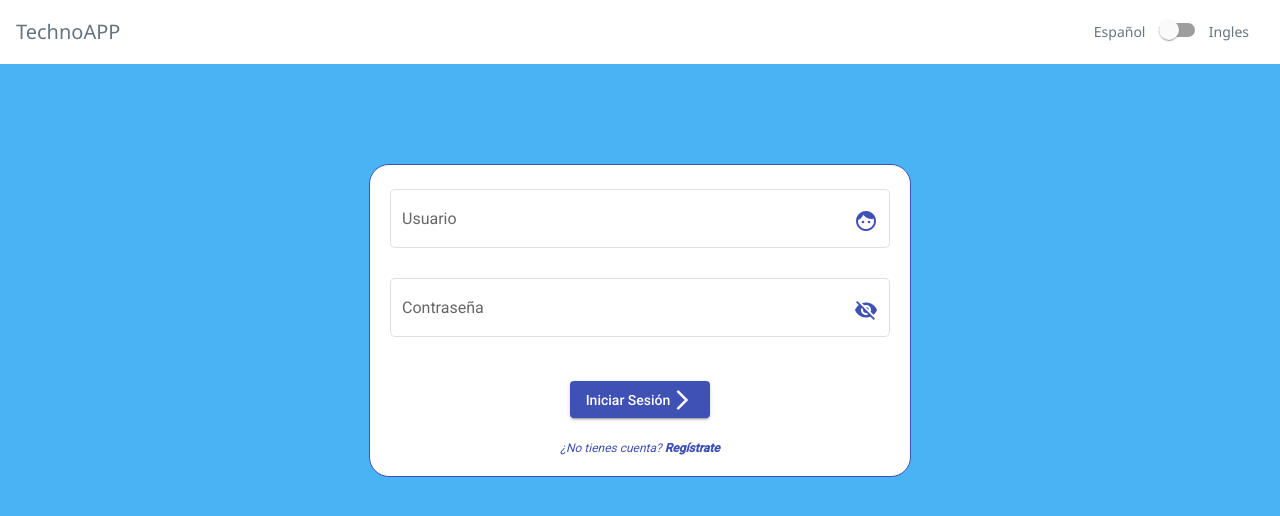
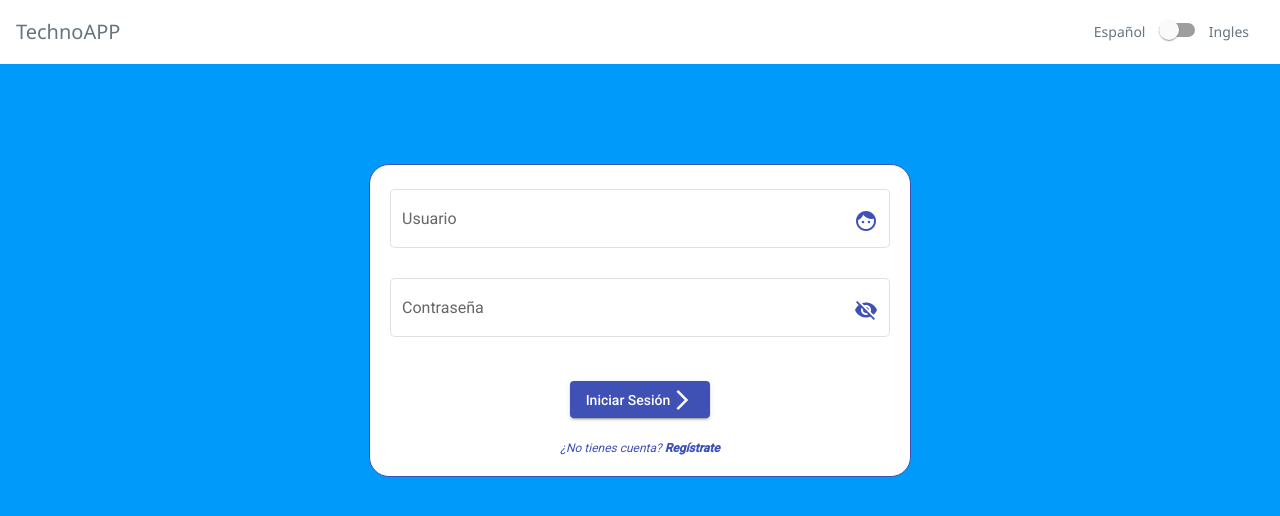
Before and after one commit to EdFBaronG18/TechnoApp-Frontend, an Angular app: page /login in a window 1280 px wide. Shown: the top 516 px of the page. Built offline with nearby package versions, Linux system fonts and the light colour scheme.

Commit message:
Blue color anywhere :3

```diff
--- a/src/app/artist-insert/artist-insert.component.html
+++ b/src/app/artist-insert/artist-insert.component.html
@@ -51,7 +51,7 @@
 
       <br />
       <br />
-      <button mat-raised-button style="background-color: cadetblue; float: left;" (click)="goBack()">
+      <button mat-raised-button style="background-color: rgb(194, 233, 235); float: left;" (click)="goBack()">
         <mat-label>Regresar</mat-label>
       </button>
 
--- a/src/app/artist-list/artist-list.component.css
+++ b/src/app/artist-list/artist-list.component.css
@@ -1,4 +1,4 @@
 .alejar {
     padding-left: 20%;
-    background-color: cadetblue;
+    background-color: rgb(0, 154, 250);
 }
--- a/src/app/comment-list/comment-list.component.css
+++ b/src/app/comment-list/comment-list.component.css
@@ -1,7 +1,7 @@
 .center {
     padding-left: 300px;
     margin: 0 auto;
-    background-color: cadetblue;
+    background-color: rgb(0, 154, 250);
 }
 
 .example-card {
--- a/src/styles.css
+++ b/src/styles.css
@@ -1,4 +1,4 @@
 /* You can add global styles to this file, and also import other style files */
 
 html, body { height: 100%; }
-body { margin: 0; font-family: Roboto, "Helvetica Neue", sans-serif; background-color: #4AB3F4;}
+body { margin: 0; font-family: Roboto, "Helvetica Neue", sans-serif; background-color: rgb(0, 154, 250);}
```
